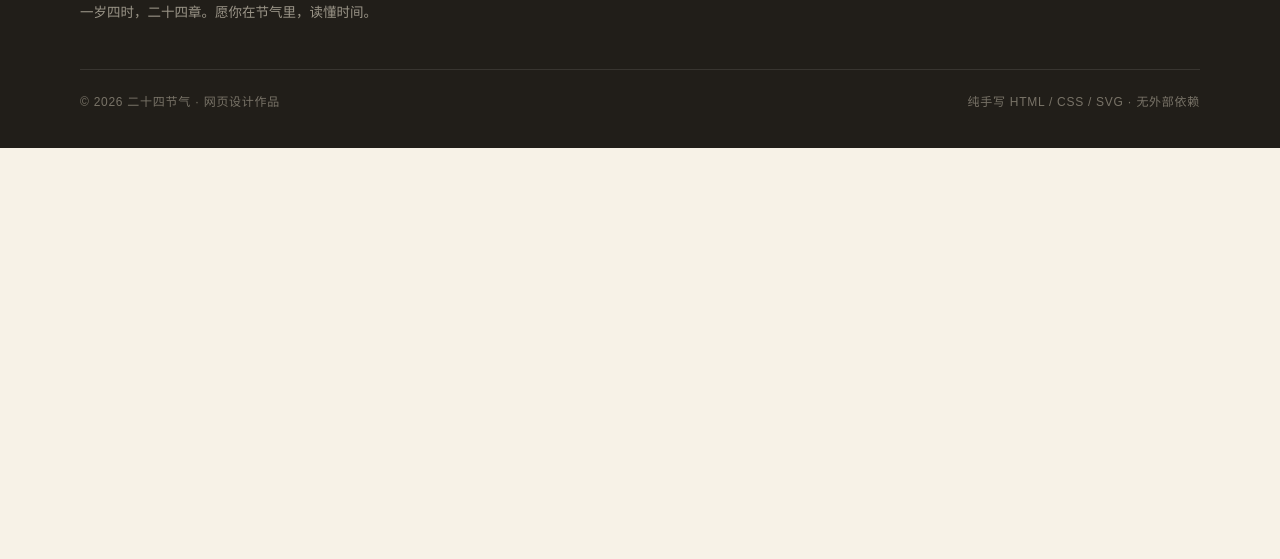
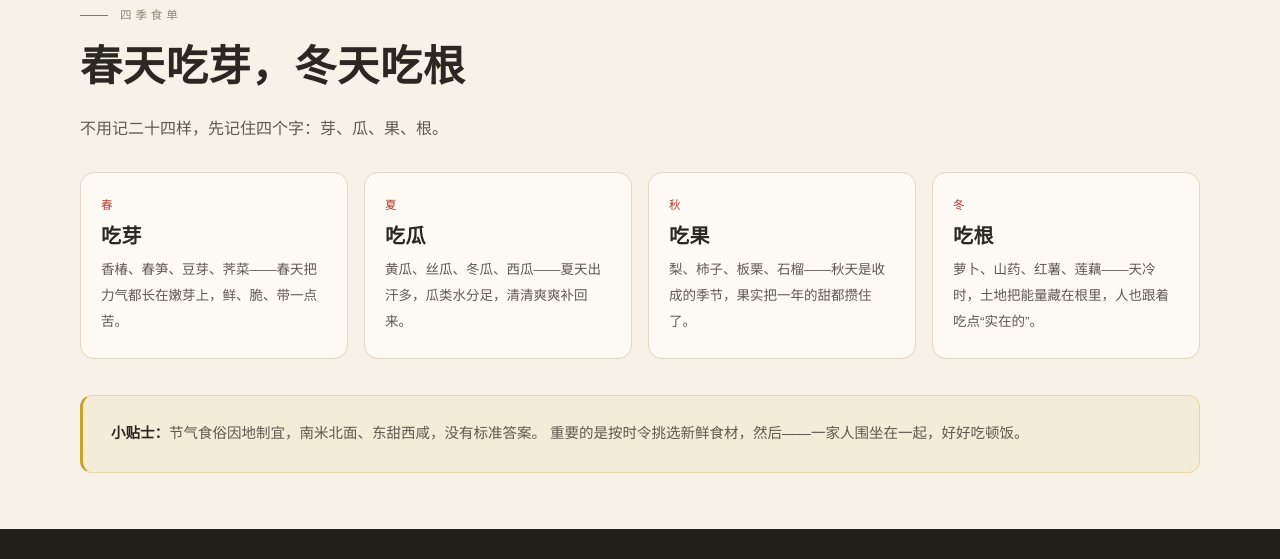
Before and after one commit to monr-9/solar-terms, a plain HTML site: page food.html in a window 1280 px wide. Shown: the part 1942-2501 px from the top of the page. Before the commit the page ends 2090 px from the top, so only its background shows below. Drawn offline with Linux system fonts and the light colour scheme.

Commit message:
Add food page narrative and seasonal guide
Co-Authored-By: Claude Code <noreply@anthropic.com>

```diff
--- a/css/style.css
+++ b/css/style.css
@@ -815,6 +815,39 @@ p{ margin:0; }
   color:var(--ink-2);
 }
 
+.food-intro{
+  max-width:780px;
+  margin:-18px 0 40px;
+}
+.food-intro p{
+  font-size:14.8px;
+  line-height:1.95;
+  color:var(--ink-2);
+}
+.food-intro p + p{ margin-top:12px; }
+
+.taste-section{ margin-top:64px; }
+.taste-section .section-head{ margin-bottom:28px; }
+.taste-grid{
+  display:grid;
+  grid-template-columns:repeat(4,1fr);
+  gap:16px;
+}
+.taste-card{
+  padding:22px 20px 24px;
+  background:var(--paper-2);
+  border:1px solid var(--line);
+  border-radius:14px;
+}
+.taste-season{
+  display:block;
+  font-size:11.5px;
+  letter-spacing:.28em;
+  color:var(--red);
+}
+.taste-card h3{ font-size:20px; margin:8px 0 8px; }
+.taste-card p{ font-size:13.5px; line-height:1.9; color:var(--ink-2); }
+
 /* ========================= 诗词 ========================= */
 .poem-grid{
   display:grid;
@@ -1040,6 +1073,7 @@ p{ margin:0; }
   .custom-art{ order:-1; }
   .glossary-grid{ grid-template-columns:1fr 1fr; }
   .food-grid{ grid-template-columns:1fr 1fr; gap:16px; }
+  .taste-grid{ grid-template-columns:1fr 1fr; }
   .food-body{ padding:18px 14px 20px; }
   .food-art img{ height:132px; }
 
@@ -1066,6 +1100,7 @@ p{ margin:0; }
 
 @media (max-width: 420px){
   .food-grid{ grid-template-columns:1fr; }
+  .taste-grid{ grid-template-columns:1fr; }
   .term-grid{ grid-template-columns:1fr; }
   .glossary-grid{ grid-template-columns:1fr; }
 }
--- a/food.html
+++ b/food.html
@@ -49,6 +49,19 @@
           <p class="eyebrow">十二样时令</p>
           <h2>顺着节气，吃遍一年</h2>
           <p class="lead">从立春的春饼到冬至的饺子，每一样都长在它该出现的时节里。</p>
+        </div>
+
+        <div class="food-intro reveal">
+          <p>
+            “不时不食”出自《论语》，原意是“不到吃饭的时候不吃”，后来常被用来形容按季节吃东西。
+            二十四节气把一年分成二十四个节点，也把餐桌分成了二十四份：立春咬春饼，清明吃青团，
+            夏至过水凉面，霜降摘柿子，冬至包饺子。不是这些东西别的季节吃不到，而是到了那个节气，它们才最好吃。
+          </p>
+          <p>
+            节气食俗也不是一张固定菜单。北方立春吃春饼，南方可能吃春卷；北方冬至饺子，南方汤圆。
+            食材、做法、口味都随地方变，但“跟着时令走”这条原则不变。下面这十二样，是按节气挑出来的代表，
+            不是全部——你家门口菜市场里最水灵的那样，可能才是你家的“节气食俗”。
+          </p>
         </div>
 
         <div class="food-grid">
@@ -185,6 +198,36 @@
           </article>
         </div>
 
+        <div class="taste-section reveal">
+          <div class="section-head">
+            <p class="eyebrow">四季食单</p>
+            <h2>春天吃芽，冬天吃根</h2>
+            <p class="lead">不用记二十四样，先记住四个字：芽、瓜、果、根。</p>
+          </div>
+          <div class="taste-grid">
+            <div class="taste-card">
+              <span class="taste-season">春</span>
+              <h3>吃芽</h3>
+              <p>香椿、春笋、豆芽、荠菜——春天把力气都长在嫩芽上，鲜、脆、带一点苦。</p>
+            </div>
+            <div class="taste-card">
+              <span class="taste-season">夏</span>
+              <h3>吃瓜</h3>
+              <p>黄瓜、丝瓜、冬瓜、西瓜——夏天出汗多，瓜类水分足，清清爽爽补回来。</p>
+            </div>
+            <div class="taste-card">
+              <span class="taste-season">秋</span>
+              <h3>吃果</h3>
+              <p>梨、柿子、板栗、石榴——秋天是收成的季节，果实把一年的甜都攒住了。</p>
+            </div>
+            <div class="taste-card">
+              <span class="taste-season">冬</span>
+              <h3>吃根</h3>
+              <p>萝卜、山药、红薯、莲藕——天冷时，土地把能量藏在根里，人也跟着吃点“实在的”。</p>
+            </div>
+          </div>
+        </div>
+
         <div class="note-box reveal">
           <strong>小贴士：</strong>节气食俗因地制宜，南米北面、东甜西咸，没有标准答案。
           重要的是按时令挑选新鲜食材，然后——一家人围坐在一起，好好吃顿饭。
```
